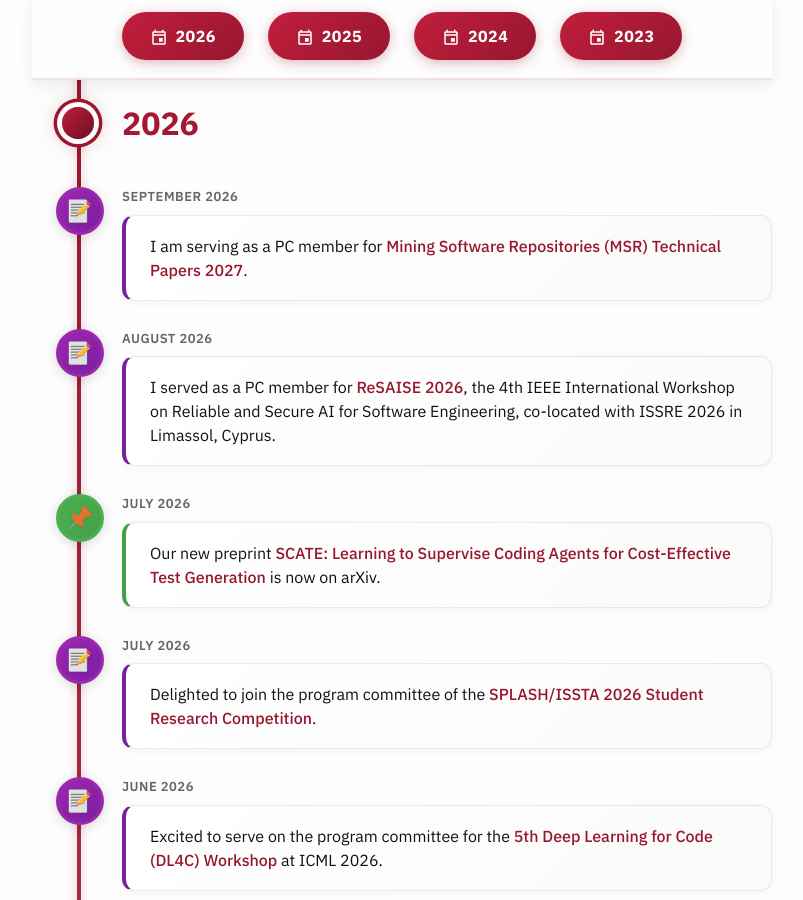
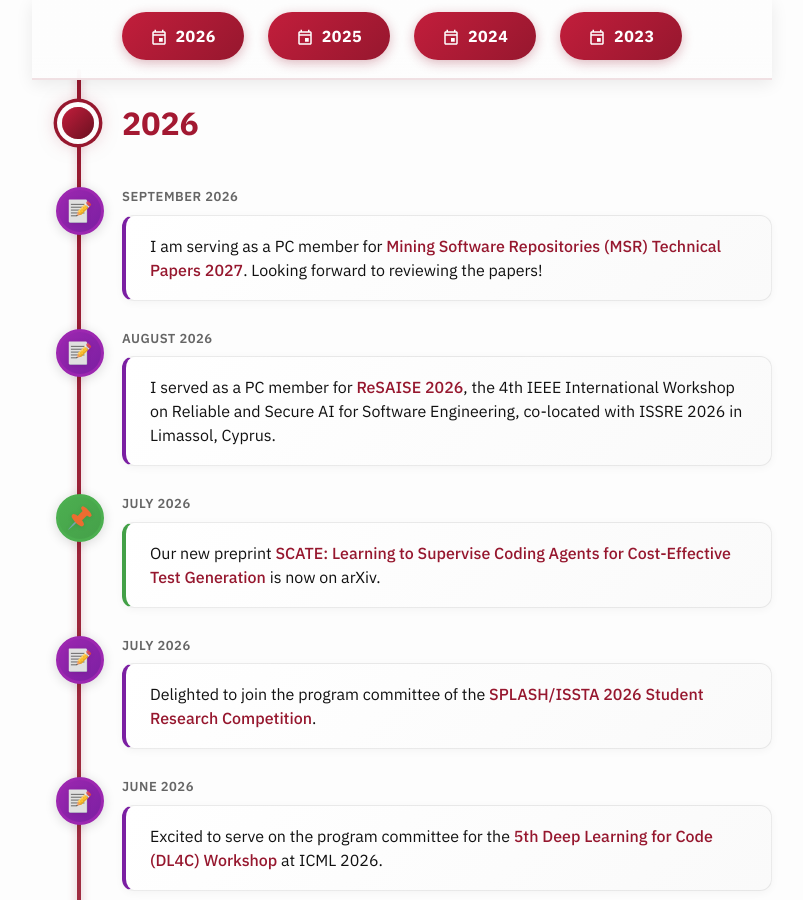
Before and after one commit to nashid/nashid.github.io, a Jekyll site: the page built from nav/news.md, in a window 1280 px wide and 900 px high, scrolled down 323 px. Shown: the whole window, without its empty margins (238-1041 px from the left). Built offline with Jekyll 4.4.1, drawn with Linux system fonts in a browser that asks for light colours; the list of posts is cut into pages by our own code.

Commit message:
Add a closing sentence to the MSR 2027 news item

```diff
--- a/nav/news.md
+++ b/nav/news.md
@@ -24,7 +24,7 @@
   </div>
   <div class="timeline-date">September 2026</div>
   <div class="timeline-content">
-    I am serving as a PC member for <a href="https://2027.msrconf.org/track/msr-2027-technical-papers">Mining Software Repositories (MSR) Technical Papers 2027</a>.
+    I am serving as a PC member for <a href="https://2027.msrconf.org/track/msr-2027-technical-papers">Mining Software Repositories (MSR) Technical Papers 2027</a>. Looking forward to reviewing the papers!
   </div>
 </div>
 
```
